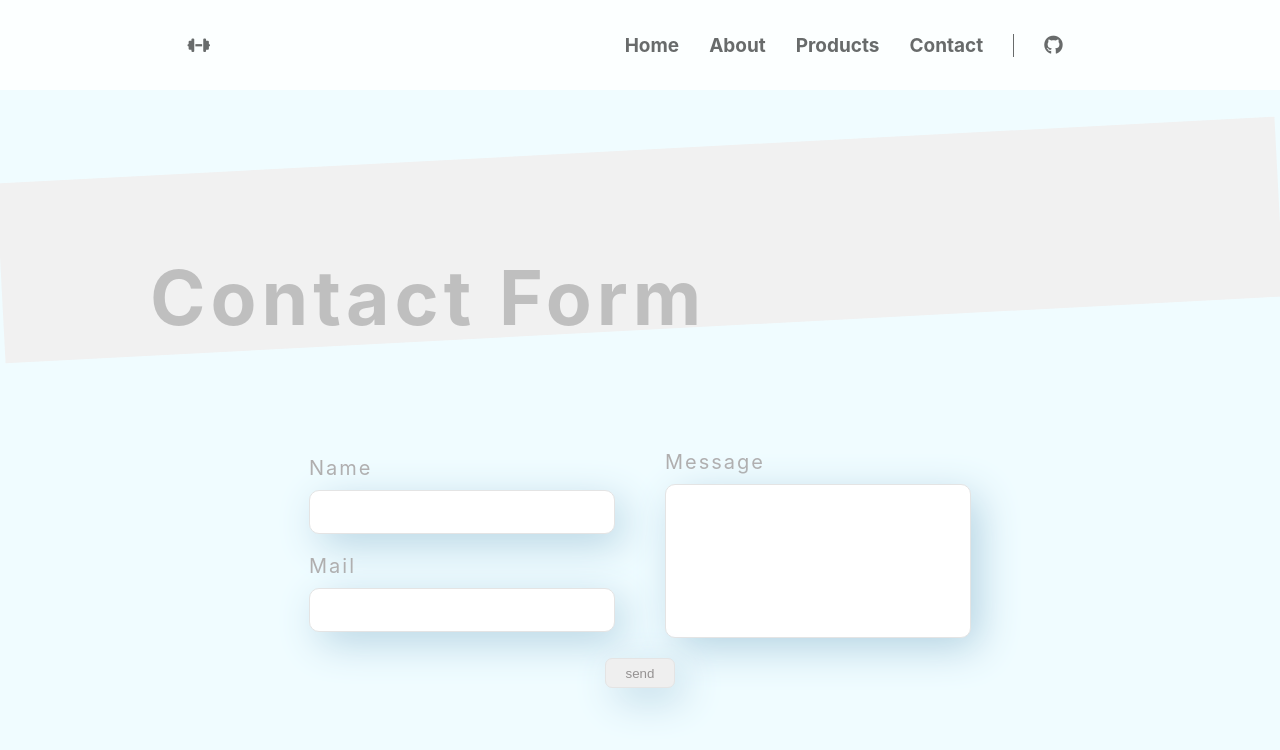
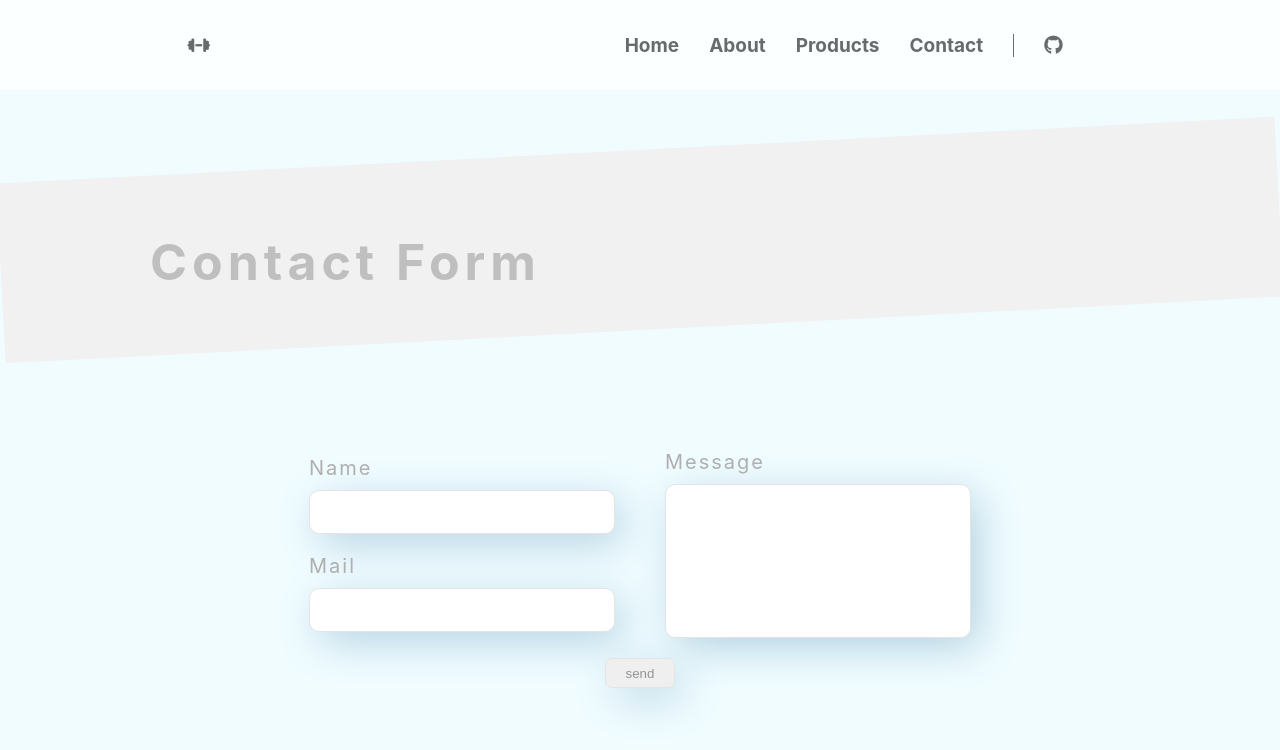
Before and after one commit to takuyahori/portfolio, a React (Create React App) app: page /contact in a window 1280 px wide. Shown: the top 750 px of the page. Built offline with nearby package versions, Linux system fonts and the light colour scheme.

Commit message:
各ページタイトルアニメーション

```diff
--- a/src/component/AboutPage.js
+++ b/src/component/AboutPage.js
@@ -1,13 +1,35 @@
-import React from 'react'
+import React, { useState } from 'react'
+import { useTrail, animated } from 'react-spring';
+
+const title = ["P", "r", "o", "f", "i", "l", "e"];
+const config = { mass: 5, tension: 800, friction: 200 };
 
 const Aboutpage = () => {
+
+  const [ toggle, setToggle ] = useState(true);
+  const trail = useTrail(title.length, {
+    config,
+    opacity: toggle ? 1 : 0,
+    from: { opacity : 0 }
+  });
+
   return (
-    <section className="about">
+    <section className="about" onLoad={() => setToggle(toggle => !toggle)}>
       <div className='line'></div>
       <div className='inner'>
-        <div className='about__title'>
-          <h2>Profile</h2>
-        </div>
+        <h2 className='about__title'>
+          {trail.map(({ ...rest }, index) => (
+            <animated.span
+              key={title[index]}
+              className="firstView__title"
+              style={{
+                ...rest
+              }}
+            >
+              <animated.span>{title[index]}</animated.span>
+            </animated.span>
+          ))}
+        </h2>
         <div className='about__content'>
           <div className='about__detail'>
             <h3>Introduction</h3>
--- a/src/component/ContactPage.js
+++ b/src/component/ContactPage.js
@@ -1,5 +1,9 @@
 import React, { useState } from 'react'
 import { send } from 'emailjs-com';
+import { useTrail, animated } from 'react-spring';
+
+const title = ["C", "o", "n", "t", "a", "c", "t", " ", "F", "o", "r", "m"];
+const config = { mass: 5, tension: 800, friction: 200 };
 
 const ContactPage = () => {
 
@@ -60,13 +64,29 @@ const ContactPage = () => {
     return errors;
   };
 
+  const [ toggle, setToggle ] = useState(true);
+  const trail = useTrail(title.length, {
+    config,
+    opacity: toggle ? 1 : 0,
+    from: { opacity : 0 }
+  });
+
   return (
-    <section className="contact">
+    <section className="contact" onLoad={() => setToggle(toggle => !toggle)}>
       <div className='line'></div>
       <div className='inner'>
-        <div className='contact__text'>
-          <h2>Contact Form</h2>
-        </div>
+        <h2 className='contact__text'>
+          {trail.map(({ ...rest }, index) => (
+            <animated.span
+              key={title[index]}
+              style={{
+                ...rest
+              }}
+            >
+              <animated.span>{title[index]}</animated.span>
+            </animated.span>
+          ))}
+        </h2>
         <form className='contact__form' onSubmit={sendMail}>
           <div className='contact__wrap'>
             <div className='contact__left'>
--- a/src/component/HomePage.js
+++ b/src/component/HomePage.js
@@ -15,7 +15,7 @@ const HomePage = () => {
   });
 
   return (
-    <div className='firstView' onLoad={() => setToggle(state => !state)}>
+    <div className='firstView' onLoad={() => setToggle(toggle => !toggle)}>
         <div className='firstView__img' style={{
             backgroundImage: `url(${firstViewImg})`}}>
             <h1 className='firstView__text'>
--- a/src/component/ProductPage.js
+++ b/src/component/ProductPage.js
@@ -1,15 +1,36 @@
-import React from 'react'
+import React, { useState } from 'react'
 import portfolio from "../images/B7C1F42A-60AF-4FCC-8FB4-BB72302B9688.jpeg";
 import comingSoon from "../images/3504665_s.jpg";
+import { animated, useTrail } from 'react-spring';
+
+const title = ["P", "r", "o", "d", "u", "c", "t", " ", "L", "i", "s", "t"];
+const config = { mass: 5, tension: 800, friction: 200 };
 
 const ProductsPage = () => {
+
+  const [ toggle, setToggle ] = useState(true);
+  const trail = useTrail(title.length, {
+    config,
+    opacity: toggle ? 1 : 0,
+    from: { opacity : 0 }
+  });
+
   return (
-    <section className='product'>
+    <section className='product' onLoad={() => setToggle(toggle => !toggle)}>
       <div className='line'></div>
       <div className='inner'>
-        <div className='product__title'>
-          <h2>Product List</h2>
-        </div>
+        <h2 className='product__title'>
+          {trail.map(({ ...rest }, index) => (
+            <animated.span
+              key={title[index]}
+              style={{
+                ...rest
+              }}
+            >
+              <animated.span>{title[index]}</animated.span>
+            </animated.span>
+          ))}
+        </h2>
         <div className='product__wrap'>
           <ul className='product__list'>
             <li>
```
